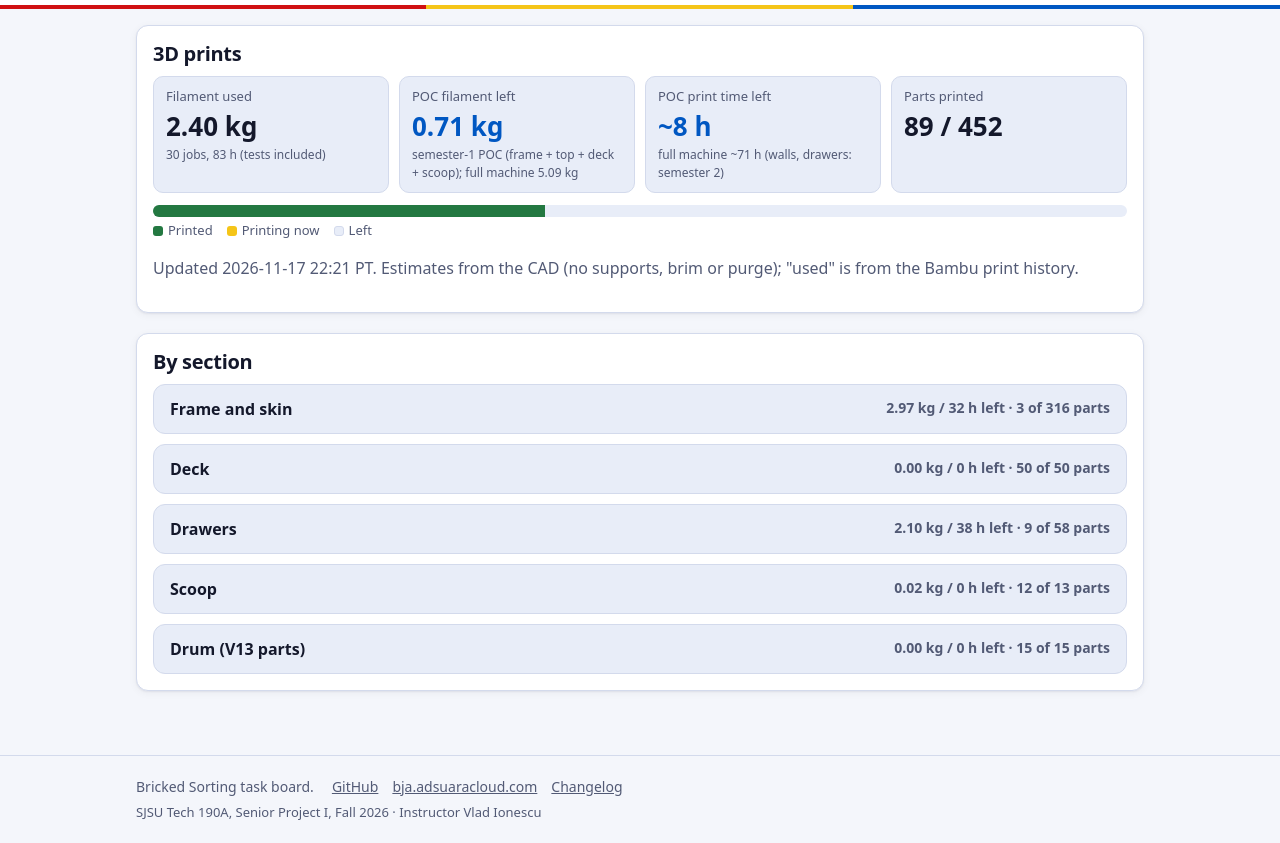
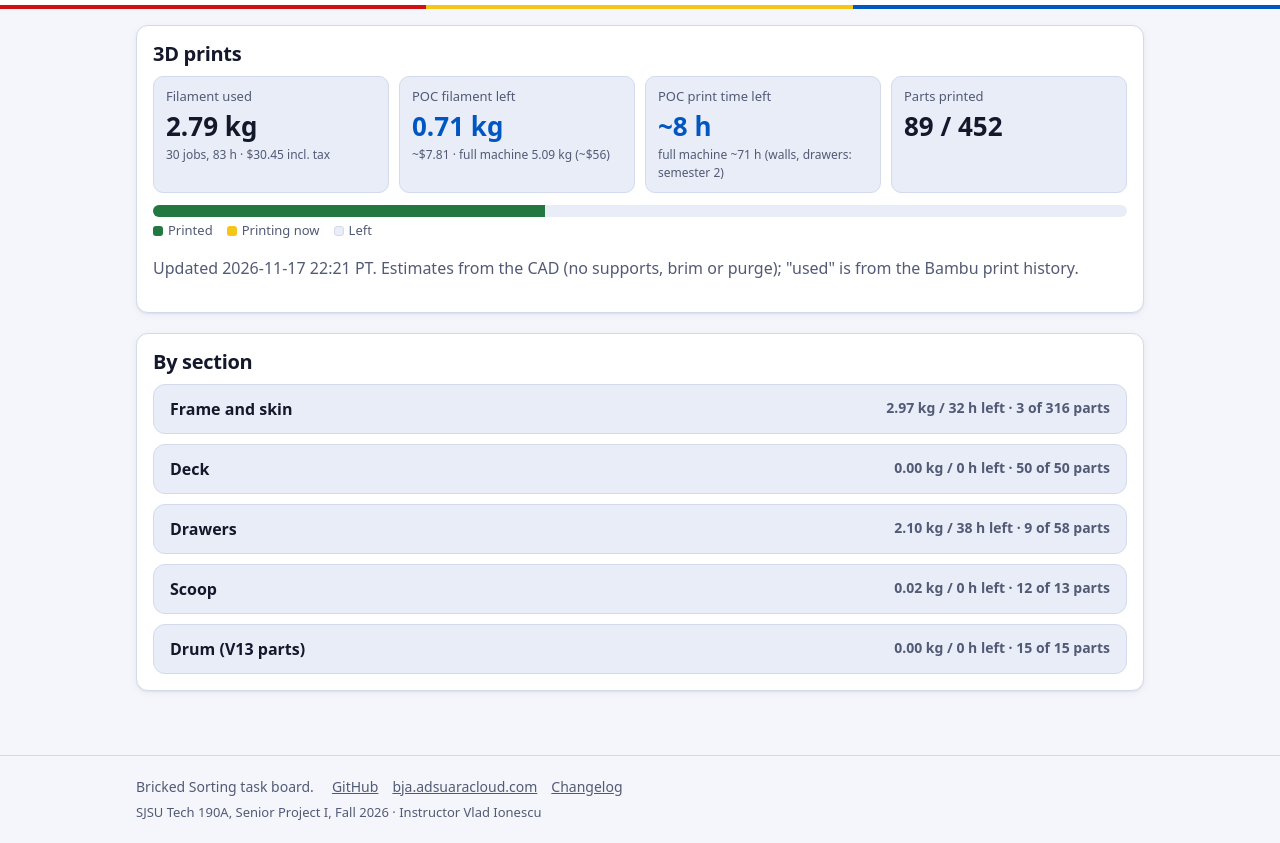
Before and after one commit to jerrekt/Bricked-Sorting, a plain HTML site: page web/prints.html in a window 1280 px wide. Shown: the part 51-894 px from the top of the page. Drawn offline with Linux system fonts and the light colour scheme.

Commit message:
Prints page: filament cost used / left (Micro Center prices + tax)
Co-Authored-By: Claude Opus 5.5 <noreply@anthropic.com>
Claude-Session: https://claude.ai/code/session_01RWaNJCKX7MuXuoPSJJxker

```diff
--- a/web/data/prints.json
+++ b/web/data/prints.json
@@ -37,10 +37,16 @@
    "hours": 10.1
   }
  },
+ "cost": {
+  "used": 30.45,
+  "left_poc": 7.81,
+  "left_machine": 55.66,
+  "note": "USD incl. 9.375 % tax; PLA $9.99/kg, PETG $10.00/kg (Micro Center)"
+ },
  "pace_factor": 0.81,
  "left_at_pace_hours": 71,
  "used_so_far": {
-  "grams": 2397,
+  "grams": 2788,
   "hours": 82.8,
   "jobs": 30
  },
--- a/web/prints.html
+++ b/web/prints.html
@@ -79,10 +79,10 @@ td.n,th.n{text-align:right}
   try { d = await (await fetch('data/prints.json', {cache: 'no-store'})).json(); } catch (e) { $('note').textContent = 'Could not load data/prints.json.'; return; }
   const S = d.summary, tot = S.total.grams;
   $('k-used').textContent = kg(d.used_so_far.grams);
-  $('k-used-s').textContent = `${d.used_so_far.jobs} jobs, ${Math.round(d.used_so_far.hours)} h (tests included)`;
+  $('k-used-s').textContent = `${d.used_so_far.jobs} jobs, ${Math.round(d.used_so_far.hours)} h` + (d.cost ? ` · $${d.cost.used.toFixed(2)} incl. tax` : '');
   const P = d.poc || S;
   $('k-left').textContent = kg(P.left.grams);
-  $('k-left-s').textContent = `semester-1 POC (frame + top + deck + scoop); full machine ${kg(S.left.grams)}`;
+  $('k-left-s').textContent = (d.cost ? `~$${d.cost.left_poc.toFixed(2)} · ` : '') + `full machine ${kg(S.left.grams)}` + (d.cost ? ` (~$${d.cost.left_machine.toFixed(0)})` : '');
   $('k-time').textContent = '~' + Math.round(P.left.hours * d.pace_factor) + ' h';
   $('k-time-s').textContent = `full machine ~${d.left_at_pace_hours} h (walls, drawers: semester 2)`;
   let n = 0, nd = 0;
```
